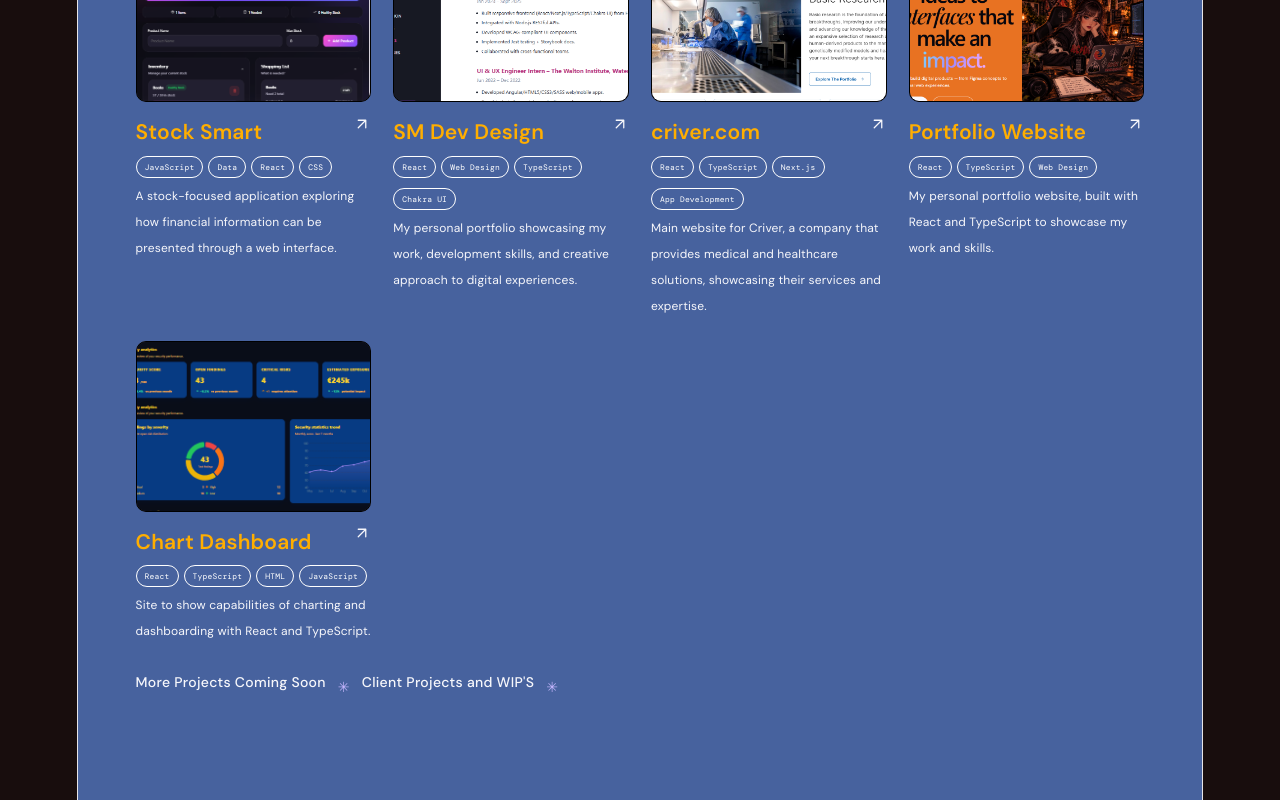
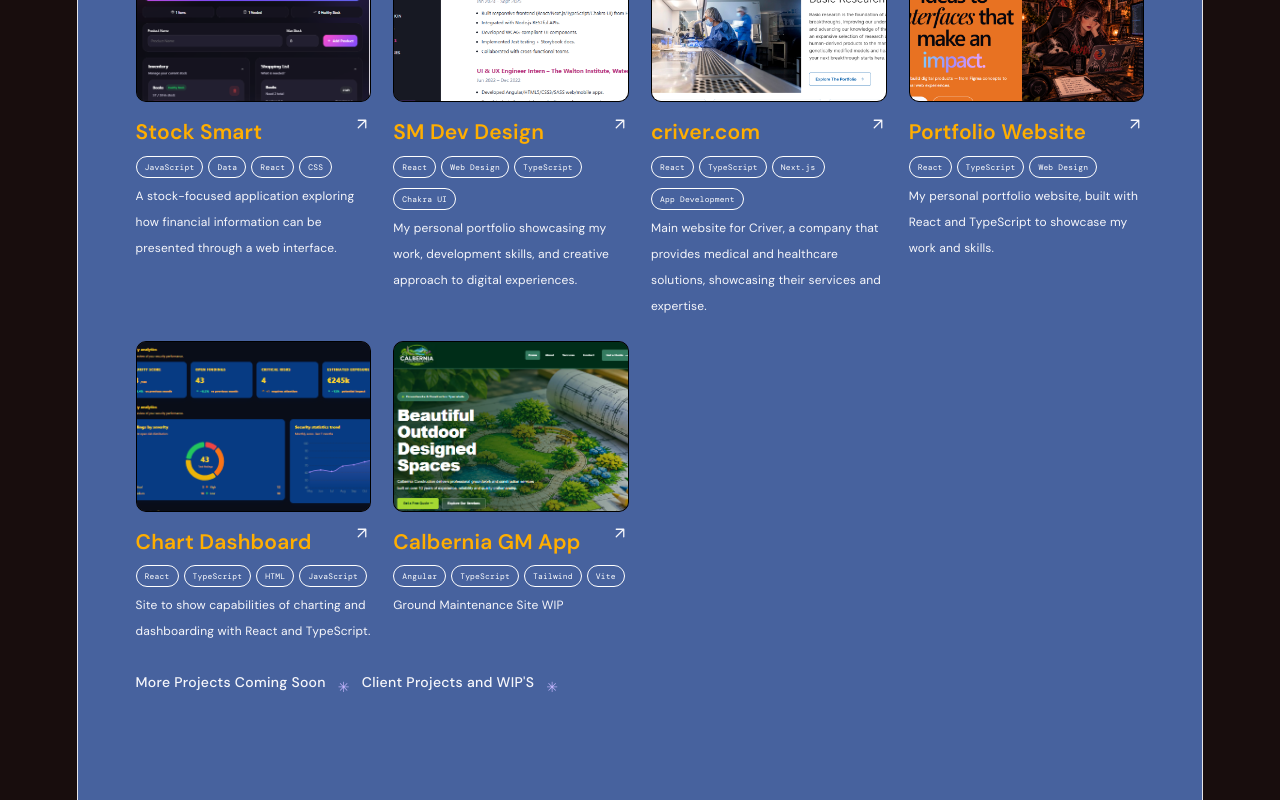
Before and after one commit to smdevdesigns/Portfolio, a React (Vite) app in the folder my-portfolio/: page / in a window 1280 px wide. Shown: the part 4349-5149 px from the top of the page. Built offline with nearby package versions, Linux system fonts and the light colour scheme; a web font is replaced by a local one.

Commit message:
Adding project to portfolio

```diff
--- a/my-portfolio/src/mockdata/mockdata.js
+++ b/my-portfolio/src/mockdata/mockdata.js
@@ -7,6 +7,7 @@ import cv from "../assets/cv.png";
 import stock from "../assets/stock.png";
 import criver from "../assets/criver.png";
 import sophware from "../assets/sophware.png";
+import ground from "../assets/ground.png"
 
 export const projects = [
   {
@@ -90,4 +91,13 @@ export const projects = [
     image: sophware,
     url: "https://sophware-security.vercel.app/",
   },
+      {
+    title: "Calbernia GM App",
+    category: "Development",
+    tags: ["Angular", "TypeScript","Tailwind", "Vite",],
+    description:
+      "Ground Maintenance Site WIP",
+    image: ground,
+    url: "https://calberniagm.vercel.app",
+  },
 ];
```
Also changed, not shown: my-portfolio/src/assets/ground.png (added).
